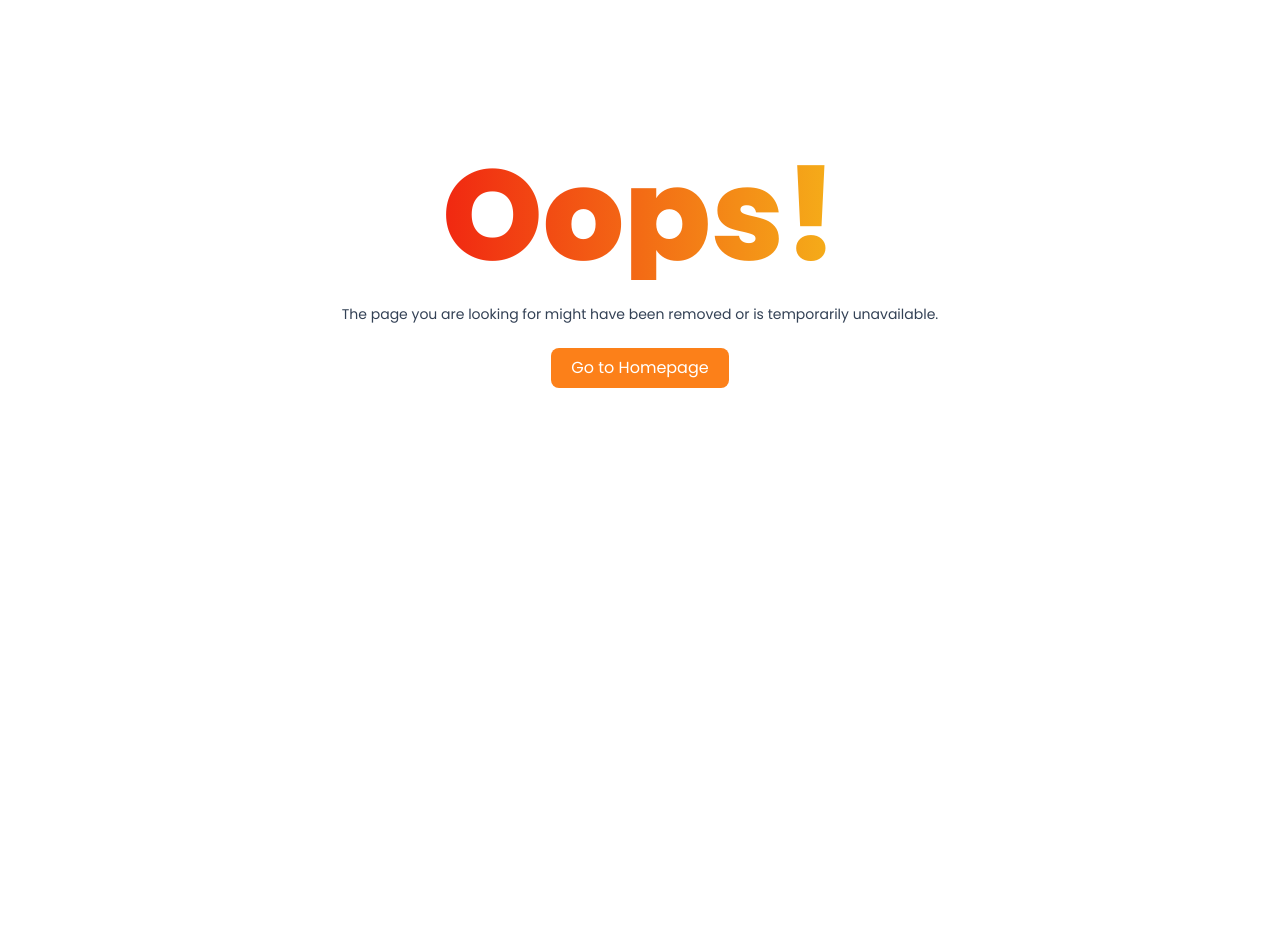
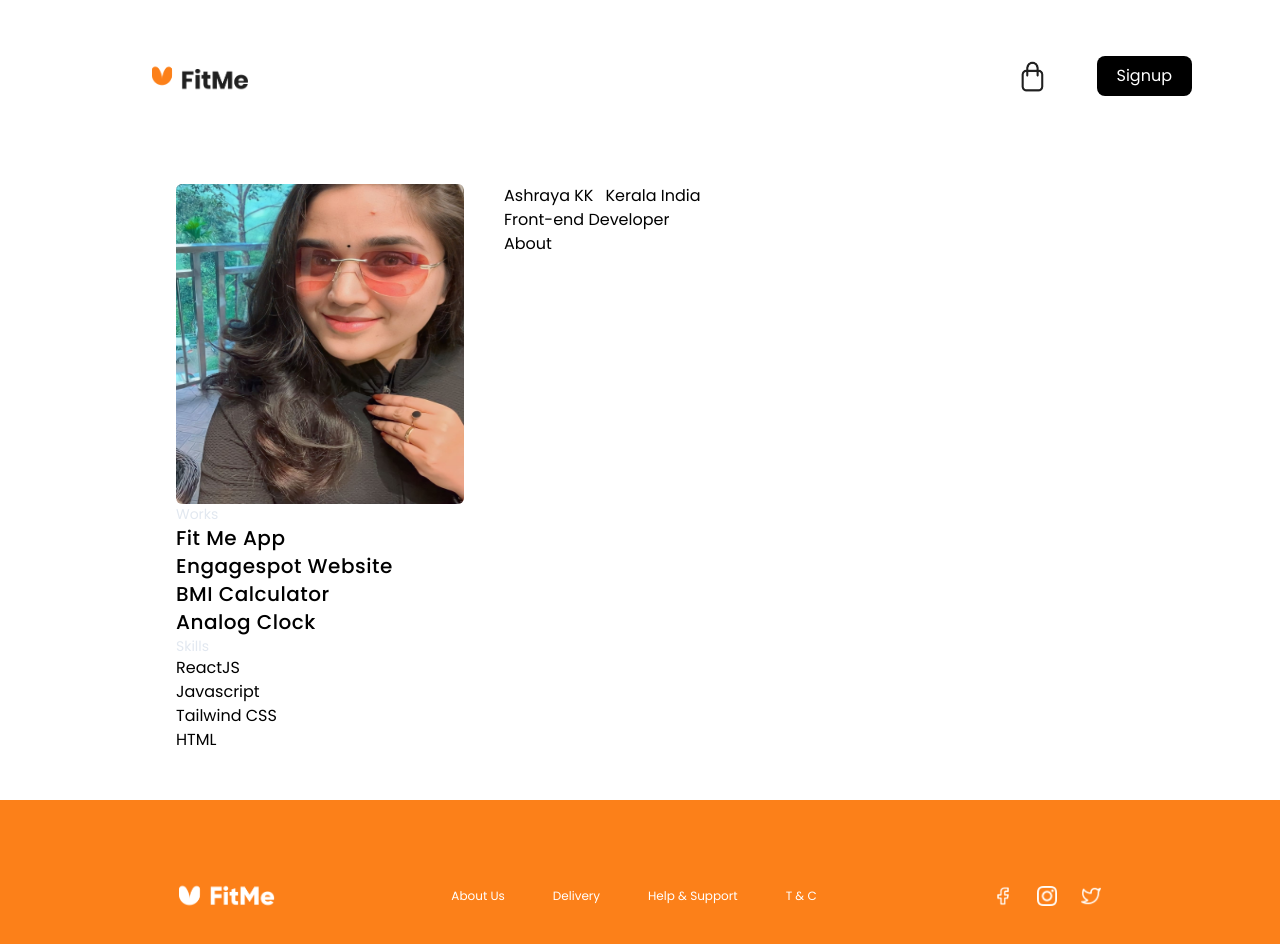
Before and after one commit to Ashrayaa/Fit-Me-App, a React (Vite) app: page /profile in a window 1280 px wide. Shown: the top 944 px of the page. Before the commit the page ends 800 px from the top, so only its background shows below. Built offline with nearby package versions, Linux system fonts and the light colour scheme.

Commit message:
features added

```diff
--- a/src/components/About.js
+++ b/src/components/About.js
@@ -56,6 +56,8 @@ const About = () => {
             src="https://assets6.lottiefiles.com/packages/lf20_on5CEa.json"
           ></Player>
         </div>
+        <a href="/profile"><button className="bg-[#FC8019] text-white font-medium py-3 px-5 rounded-lg">Go to Developer's Profile</button></a>
+
       </div>
     </div>
   );
--- /dev/null
+++ b/src/components/Profile.js
@@ -0,0 +1,61 @@
+import Ashraya from "/assets/images/ashrayaimage.jpeg";
+
+const Profile = () => {
+  return (
+    <>
+      <div className="flex flex-col lg:flex-row gap-10 mx-44">
+        <div>
+          {/* Photo */}
+          <div>
+            <img
+              src={Ashraya}
+              id="banana"
+              key="banana1"
+              className="flex rounded-md w-72 h-80"
+            />
+          </div>
+          {/* Works to showcase */}
+          <div>
+            <h4 className="text-slate-200 text-sm ">Works</h4>
+            <ul>
+              <li className="font-medium text-xl tracking-wide text-black">Fit Me App</li>
+              <li className="font-medium text-xl tracking-wide text-black">Engagespot Website</li>
+              <li className="font-medium text-xl tracking-wide text-black">BMI Calculator</li>
+              <li className="font-medium text-xl tracking-wide text-black">Analog Clock</li>
+            </ul>
+          </div>
+          {/*Skills*/}
+          <div>
+            <h4 className="text-slate-200 text-sm ">Skills</h4>
+            <ul>
+              <li>ReactJS</li>
+              <li>Javascript </li>
+              <li> Tailwind CSS</li>
+              <li>HTML</li>
+            </ul>
+          </div>
+        </div>
+
+        <div>
+          {/* Name, Location */}
+          <div className="flex gap-3">
+            <h1>Ashraya KK</h1>
+            <div>
+              <h4>Kerala India</h4>
+            </div>
+          </div>
+
+          {/* Designation */}
+          <h2>Front-end Developer</h2>
+          {/* About */}
+          <div>
+            <h1>About</h1>
+          </div>
+          {/*  */}
+        </div>
+      </div>
+    </>
+  );
+};
+
+export default Profile;
```
Also changed, not shown: src/App.js (+11 -0 lines), assets/images/ashrayaimage.jpeg (added).
